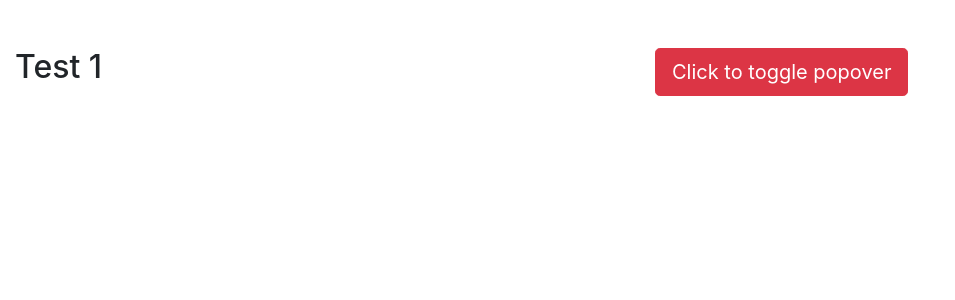
After one commit to devDzign/sf5-react-in-twig, a Symfony app: template templates/react/index.html.twig in a window 1280 px wide. The commit adds this page. Shown: the top 300 px of the page, without its empty margins (0-955 px from the left). Run offline with Twig, Linux system fonts and the light colour scheme; the template is opened without the code that fills it, so the values that code supplies are empty; style sheets or scripts are compiled from the project's sources; some libraries are stand-ins or nearby versions.

Commit message:
intall web pack bootstrap et jquery

```diff
--- a/assets/css/app.css
+++ /dev/null
@@ -1,3 +0,0 @@
-body {
-    background-color: lightgray;
-}
--- /dev/null
+++ b/assets/css/app.scss
@@ -0,0 +1 @@
+@import "~bootstrap/scss/bootstrap";
--- a/assets/js/app.js
+++ b/assets/js/app.js
@@ -1,14 +1,11 @@
-/*
- * Welcome to your app's main JavaScript file!
- *
- * We recommend including the built version of this JavaScript file
- * (and its CSS file) in your base layout (base.html.twig).
- */
 
-// any CSS you import will output into a single css file (app.css in this case)
-import '../css/app.css';
+import '../css/app.scss';
 
-// Need jQuery? Install it with "yarn add jquery", then uncomment to import it.
-// import $ from 'jquery';
+const $ = require('jquery');
+require('bootstrap');
 
-console.log('Hello Webpack Encore! Edit me in assets/js/app.js');
+
+
+$(document).ready(function() {
+    $('[data-toggle="popover"]').popover();
+});
--- a/package.json
+++ b/package.json
@@ -1,8 +1,13 @@
 {
     "devDependencies": {
         "@symfony/webpack-encore": "^0.30.0",
+        "bootstrap": "^4.5.2",
         "core-js": "^3.0.0",
+        "jquery": "^3.5.1",
+        "node-sass": "^4.14.1",
+        "popper.js": "^1.16.1",
         "regenerator-runtime": "^0.13.2",
+        "sass-loader": "8.0.0",
         "webpack-notifier": "^1.6.0"
     },
     "license": "UNLICENSED",
--- a/templates/base.html.twig
+++ b/templates/base.html.twig
@@ -3,10 +3,15 @@
     <head>
         <meta charset="UTF-8">
         <title>{% block title %}Welcome!{% endblock %}</title>
-        {% block stylesheets %}{% endblock %}
+        {% block stylesheets %}
+            {{ encore_entry_link_tags('app') }}
+        {% endblock %}
     </head>
     <body>
         {% block body %}{% endblock %}
-        {% block javascripts %}{% endblock %}
+        {{ encore_entry_script_tags('app') }}
+        {% block javascripts %}
+
+        {% endblock %}
     </body>
 </html>
--- /dev/null
+++ b/templates/react/index.html.twig
@@ -0,0 +1,24 @@
+{% extends 'base.html.twig' %}
+
+{% block title %}Hello ReactController!{% endblock %}
+
+{% block body %}
+  <div class="container-fluid">
+      <div class="row mt-5">
+          <div class="col-6">
+              <h2>Test 1</h2>
+          </div>
+          <div class="col-6">
+              <button
+                      type="button"
+                      class="btn btn-lg btn-danger"
+                      data-toggle="popover"
+                      title="Popover title"
+                      data-content="And here's some amazing content. It's very engaging. Right?"
+              >
+                  Click to toggle popover
+              </button>
+          </div>
+      </div>
+  </div>
+{% endblock %}
--- a/webpack.config.js
+++ b/webpack.config.js
@@ -54,7 +54,7 @@ Encore
     })
 
     // enables Sass/SCSS support
-    //.enableSassLoader()
+    .enableSassLoader()
 
     // uncomment if you use TypeScript
     //.enableTypeScriptLoader()
@@ -64,7 +64,7 @@ Encore
     //.enableIntegrityHashes(Encore.isProduction())
 
     // uncomment if you're having problems with a jQuery plugin
-    //.autoProvidejQuery()
+    // .autoProvidejQuery()
 
     // uncomment if you use API Platform Admin (composer req api-admin)
     //.enableReactPreset()
```
Also changed, not shown: src/Controller/ReactController.php (added, +19 -0 lines), 1 other file.
